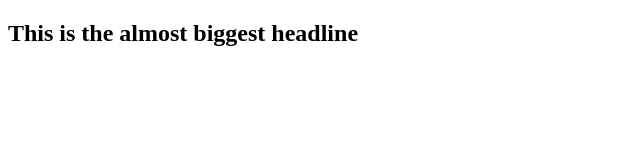
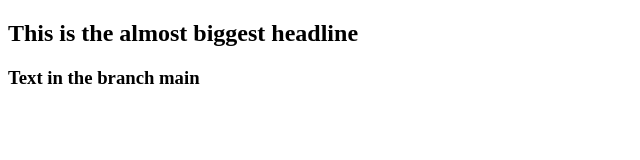
Before and after one commit to thiagohbfialho/Lab-05a_Resolving_Merge_Conflicts, a plain HTML site: page index.html in a window 1280 px wide. Shown: the whole page, without its empty margins (0-640 px from the left). Drawn offline with Linux system fonts and the light colour scheme.

Commit message:
commit in branch main

```diff
--- a/index.html
+++ b/index.html
@@ -6,5 +6,6 @@
 </head>
 <body>
   <h2>This is the almost biggest headline</h2>
+  <h3>Text in the branch main</h3>
 </body>
 </html>
```
